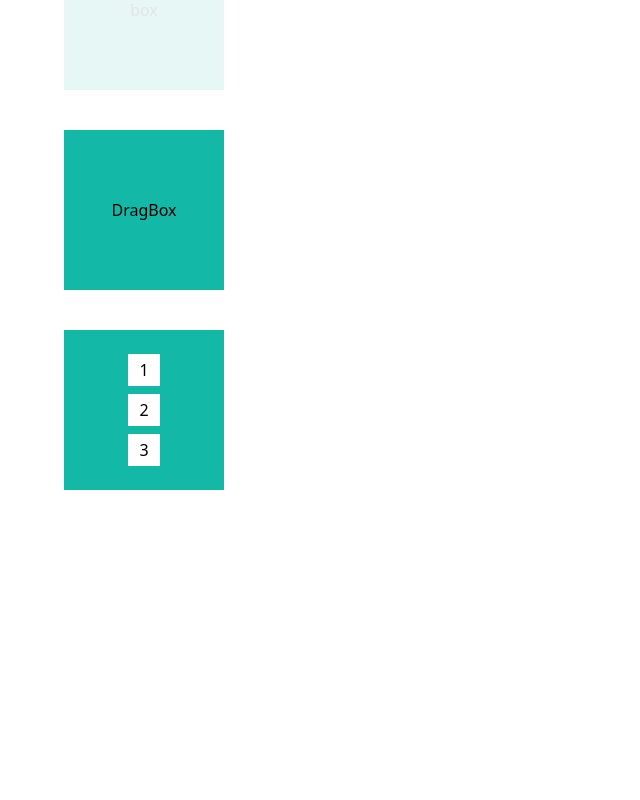
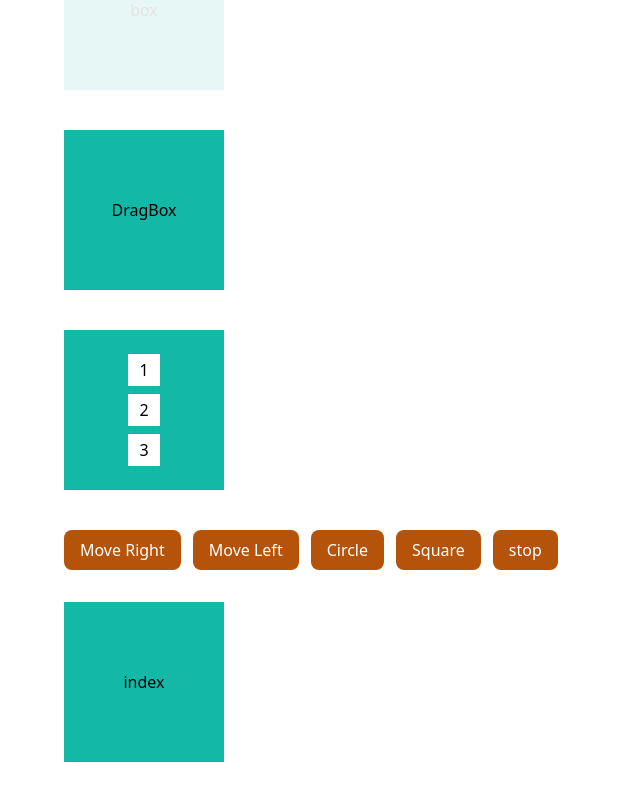
Before and after one commit to tolu-c/expert-eureka, a React (Create React App) app in the folder my-app/: page / in a window 1280 px wide. Shown: the part 334-1134 px from the top of the page, without its empty margins (0-640 px from the left). Before the commit the page ends 888 px from the top, so only its background shows below. Built offline with nearby package versions, Linux system fonts and the light colour scheme; what prettier-plugin-tailwindcss would draw is missing.

Commit message:
useAnimation hook

```diff
--- a/my-app/src/App.tsx
+++ b/my-app/src/App.tsx
@@ -1,3 +1,4 @@
+import { AnimateBox } from "./components/Animation";
 import { Box } from "./components/Box";
 import { DragBox } from "./components/DragBox";
 import { KeyFrameBox } from "./components/KeyFrameBox";
@@ -10,6 +11,7 @@ export default function App() {
       <Box />
       <DragBox />
       <VariantBox />
+      <AnimateBox />
     </main>
   );
 }
--- /dev/null
+++ b/my-app/src/components/Animation/index.tsx
@@ -0,0 +1,80 @@
+import { motion, useAnimation } from "framer-motion";
+
+export const AnimateBox = () => {
+  const controls = useAnimation();
+  return (
+    <div className="flex flex-col gap-y-8">
+      <div className="flex gap-x-3">
+        <button
+          className="px-4 py-2 rounded-lg bg-amber-700 text-white font-medium cursor-pointer"
+          onClick={() => {
+            controls.start({
+              x: 400,
+              transition: {
+                duration: 1,
+                type: "spring",
+                stiffness: 100,
+              },
+            });
+          }}
+        >
+          Move Right
+        </button>
+        <button
+          className="px-4 py-2 rounded-lg bg-amber-700 text-white font-medium cursor-pointer "
+          onClick={() => {
+            controls.start({
+              x: 0,
+              transition: {
+                duration: 1,
+                type: "spring",
+              },
+            });
+          }}
+        >
+          Move Left
+        </button>
+        <button
+          className="px-4 py-2 rounded-lg bg-amber-700 text-white font-medium cursor-pointer "
+          onClick={() => {
+            controls.start({
+              borderRadius: "50%",
+              transition: {
+                duration: 1,
+              },
+            });
+          }}
+        >
+          Circle
+        </button>
+        <button
+          className="px-4 py-2 rounded-lg bg-amber-700 text-white font-medium cursor-pointer "
+          onClick={() => {
+            controls.start({
+              borderRadius: 0,
+              transition: {
+                duration: 1,
+              },
+            });
+          }}
+        >
+          Square
+        </button>
+        <button
+          onClick={() => {
+            controls.stop();
+          }}
+          className="px-4 py-2 rounded-lg bg-amber-700 text-white font-medium cursor-pointer "
+        >
+          stop
+        </button>
+      </div>
+      <motion.div
+        className="w-40 h-40 bg-teal-500 flex items-center justify-center"
+        animate={controls}
+      >
+        index
+      </motion.div>
+    </div>
+  );
+};
--- a/my-app/src/components/KeyFrameBox/index.tsx
+++ b/my-app/src/components/KeyFrameBox/index.tsx
@@ -1,5 +1,4 @@
 import { motion } from "framer-motion";
-import { useState } from "react";
 
 export const KeyFrameBox = () => {
   return (
```
